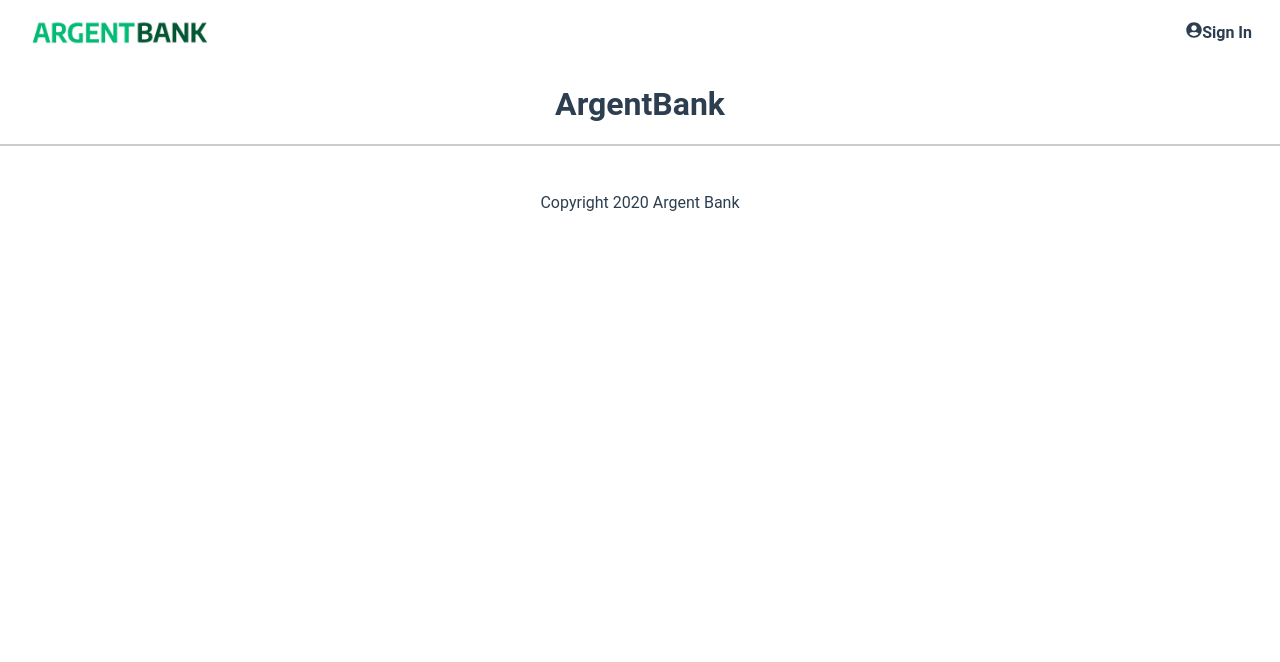
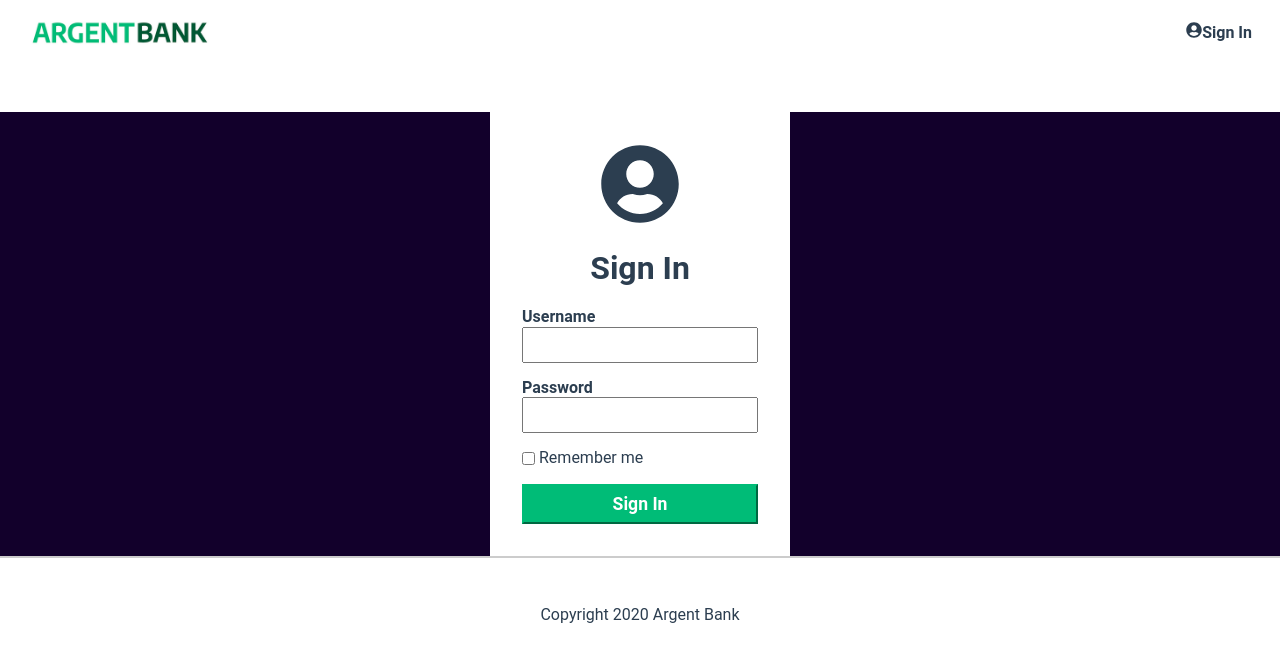
Before and after one commit to samir0067/SamirArrahmani_13_102022, a React (Create React App) app: page /sign-in in a window 1280 px wide. Shown: the top 662 px of the page. Built offline with nearby package versions, Linux system fonts and the light colour scheme.

Commit message:
wip ajout de la page SignIn.tsx

```diff
--- a/src/pages/SignIn.tsx
+++ b/src/pages/SignIn.tsx
@@ -1,19 +1,48 @@
-import React, { FC } from "react";
+import React, { FC, useState } from "react";
+import Button from "components/Button";
+import { FaUserCircle } from "react-icons/fa";
+import InputField from "components/InputField";
 
 const SignIn: FC = () => {
-  // const navigate = useNavigate();
+  const [inputEmail, setInputEmail] = useState<string>("");
+  const [inputPassword, setInputPassword] = useState<string>("");
+  const [inputRemember, setInputRemember] = useState<boolean>(false);
 
-  const content = {
-    title: "ArgentBank",
+  const handleSignIn = async (e: React.MouseEvent) => {
+    e.preventDefault();
   };
 
   return (
-    <section>
-      <div className="signIn">
-        <h1 className="signIn_title">{content.title}</h1>
-        <div></div>
-      </div>
-    </section>
+    <div className="main bg-dark signIn">
+      <section className="signIn_content">
+        <FaUserCircle className="signIn_icon" />
+        <h1>Sign In</h1>
+        <form>
+          <InputField
+            label="Username"
+            id="username"
+            type="text"
+            value={inputEmail}
+            onChange={(e) => setInputEmail(e.currentTarget.value)}
+          />
+          <InputField
+            label="Password"
+            id="password"
+            type="password"
+            value={inputPassword}
+            onChange={(e) => setInputPassword(e.currentTarget.value)}
+          />
+          <InputField
+            label="Remember me"
+            id="remember-me"
+            type="checkbox"
+            checked={inputRemember}
+            onChange={() => setInputRemember(!inputRemember)}
+          />
+          <Button title="Sign In" onClick={handleSignIn} />
+        </form>
+      </section>
+    </div>
   );
 };
 
```
